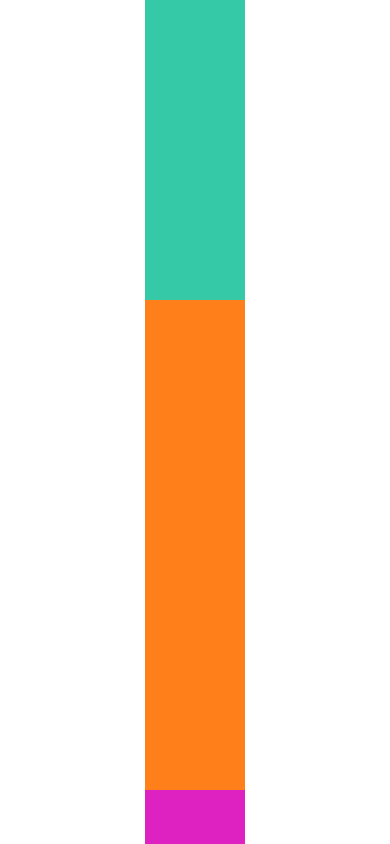
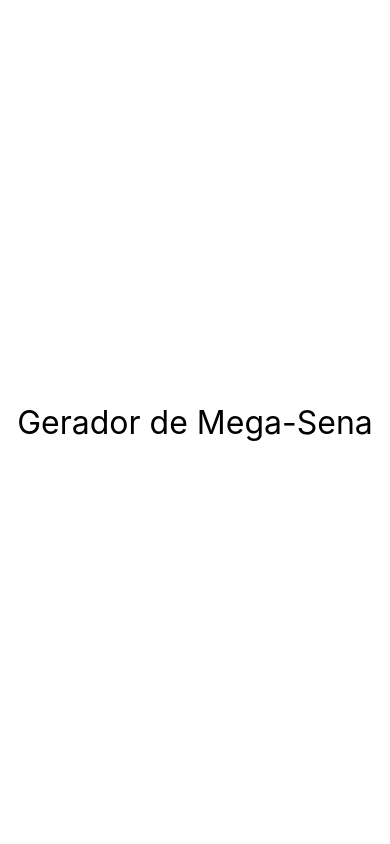
Before and after one commit to jvictordev7/Curso-React-Native, a React Native app in the folder exercicios/: screen / in a window 390 px wide. Built offline with nearby package versions, Linux system fonts and the light colour scheme.

Commit message:
Componente de classe: Método Render

```diff
--- a/exercicios/src/App.js
+++ b/exercicios/src/App.js
@@ -1,8 +1,9 @@
 import React from "react"
 import { StyleSheet, SafeAreaView } from 'react-native'
-import FlexBoxV4 from "./components/layout/FlexBoxV4"
+import Mega from "./components/mega/Mega"
 
 
+//import FlexBoxV4 from "./components/layout/FlexBoxV4"
 //import FlexBoxV3 from "./components/layout/FlexBoxV3"
 //import FlexBoxV2 from "./components/layout/FlexBoxV2"
 //import DigiteSeuNome from "./components/DigiteSeuNome.js"
@@ -28,10 +29,11 @@
 
 export default () => (
   <SafeAreaView style={style.App}>
-    <FlexBoxV4 />
+    <Mega />
 
 
       {/*
+    <FlexBoxV4 />
     <FlexBoxV3 />
     <FlexBoxV2 />
     <Quadrado cor='#ff801a' />
--- /dev/null
+++ b/exercicios/src/components/mega/Mega.js
@@ -0,0 +1,14 @@
+import React, { Component } from 'react';
+import { Text } from 'react-native';
+import Estilo from '../estilo';
+
+export default class Mega extends Component {
+
+    render() {
+        return (
+            <Text style={Estilo.txtG}>
+                Gerador de Mega-Sena
+            </Text>
+        )
+    }
+}
```
